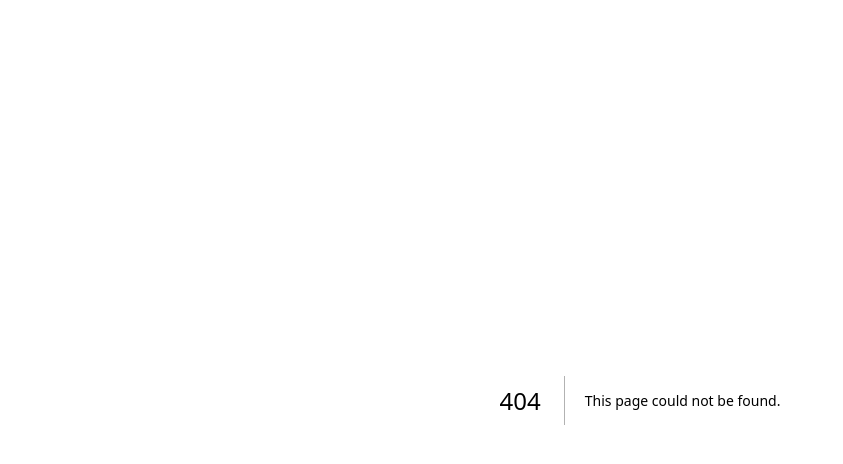
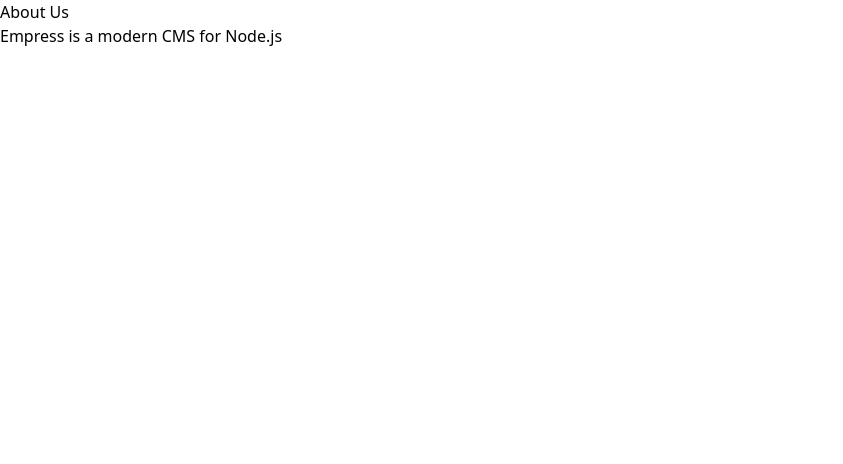
Before and after one commit to chinedu-amaechi/empress-ecommerce, a Next.js app in the folder apps/empress-app/: page /about-us in a window 1280 px wide. Before the commit this address had no page. Shown: the top 464 px of the page, without its empty margins (0-843 px from the left). Built offline with nearby package versions, Linux system fonts and the light colour scheme.

Commit message:
Introduced an About Us page for Empress

```diff
--- /dev/null
+++ b/apps/empress-app/src/app/about-us/page.js
@@ -0,0 +1,12 @@
+// src/app/about-us/page.js
+
+function AboutUsPage() {
+  return (
+    <div>
+      <h1>About Us</h1>
+      <p>Empress is a modern CMS for Node.js</p>
+    </div>
+  );
+}
+
+export default AboutUsPage;
```
